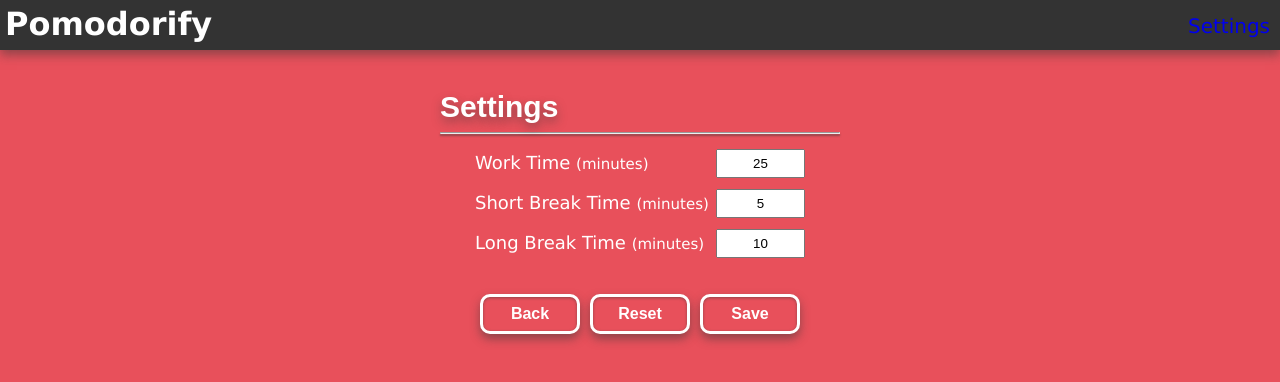
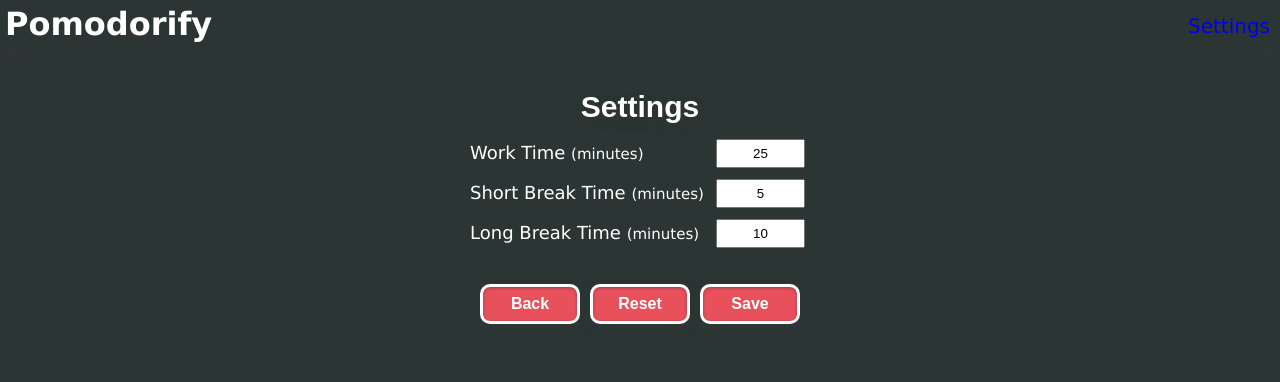
Before and after one commit to ifreddy18/pomodorify, an Angular app: page /settings in a window 1280 px wide. Shown: the top 382 px of the page. Built offline with nearby package versions, Linux system fonts and the light colour scheme.

Commit message:
Minor changes in styles

```diff
--- a/src/app/components/settings/settings.component.css
+++ b/src/app/components/settings/settings.component.css
@@ -5,6 +5,7 @@
     color: white;
     font-family: Arial;
     margin-bottom: 8px;
+    text-align: center;
     text-shadow: 0px 5px 10px rgba(55, 55, 55, 0.5);
 }
 
@@ -47,7 +48,7 @@
     font-size: 18px;
     padding-top: 3px;
     float: left;
-    margin-left: 30px;
+    margin-left: 25px;
 }
 
 input[type="number"]{
--- a/src/app/components/settings/settings.component.html
+++ b/src/app/components/settings/settings.component.html
@@ -1,7 +1,7 @@
 <form class="form_container" [formGroup]="forma" (ngSubmit)="saveSettings()">
     <div class="form_title">
         <h2>Settings</h2>
-        <hr>
+        <!-- <hr> -->
     </div>
 
     <div class="form_group">
--- a/src/app/components/settings/settings.component.ts
+++ b/src/app/components/settings/settings.component.ts
@@ -37,7 +37,7 @@
     return this.forma.get('longBreakTime').invalid && this.forma.get('longBreakTime').touched;
   }
 
-  crearFormulario(){
+  crearFormulario(): void{
     this.forma = this.fb.group({
       workTime: [this.preferences.workTime, [Validators.required, Validators.min(1)]],
       shortBreakTime: [this.preferences.shortBreakTime, [Validators.required, Validators.min(1)]],
--- a/src/app/components/shared/navbar/navbar.component.css
+++ b/src/app/components/shared/navbar/navbar.component.css
@@ -1,7 +1,8 @@
 #navbar {
     width: 100%;
     height: 50px;
-    background-color: #333;
+    /* background-color: #333; */
+
     color: white;
     text-decoration: none;
     box-shadow: 0px 5px 10px rgba(55, 55, 55, 0.5);
@@ -24,7 +25,7 @@
 }
 
 li:hover {
-    background-color: grey;
+    background-color: #33403B;
 }
 
 a {
--- a/src/styles.css
+++ b/src/styles.css
@@ -6,8 +6,12 @@
 }
 
 body {
-    background: #e8505b;
+    /* background: #e8505b; */
     /* background-color: #212121; */
+    /* color-one-dark */
+    /* background-color: #222824;  */
+    /* color-two-dark*/
+    background-color: #2B3634;
     font-family: Verdana, Geneva, Tahoma, sans-serif;
 }
 
@@ -23,10 +27,50 @@
     margin-top: 40px;
 }
 
-.bg-color-primary {
-    /* Warm grey */
-    background-color: #212121;
+/* .bg-color-one-dark{
+    background-color: #222824;
+    color: white;
 }
+
+.bg-color-two-dark{
+    background-color: #2B3634;
+    color: white;
+}
+
+.bg-color-three-dark{
+    background-color: #33403B;
+    color: white;
+}
+
+.bg-color-four-dark{
+    background-color: #334034;
+    color: white;
+}
+
+.bg-color-five-dark{
+    background-color: #2E362B;
+    color: white;
+}
+
+.color-one-dark{
+    color: #222824;
+}
+
+.color-two-dark{
+    color: #2B3634;
+}
+
+.color-three-dark{
+    color: #33403B;
+}
+
+.color-four-dark{
+    color: #334034;
+}
+
+.color-five-dark{
+    color: #2E362B;
+} */
 
 :root {
     --dark-grey: #212121;
```
